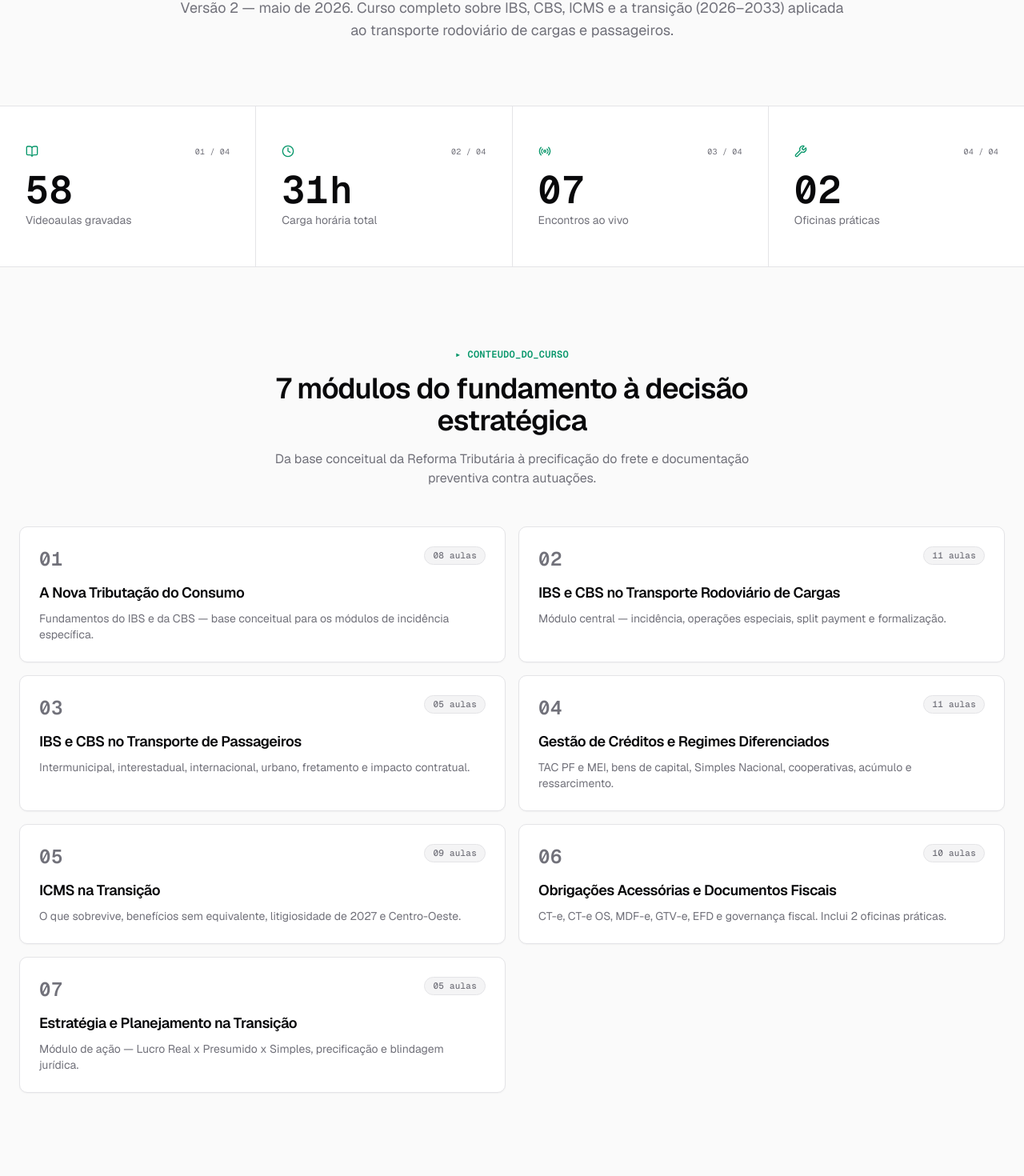
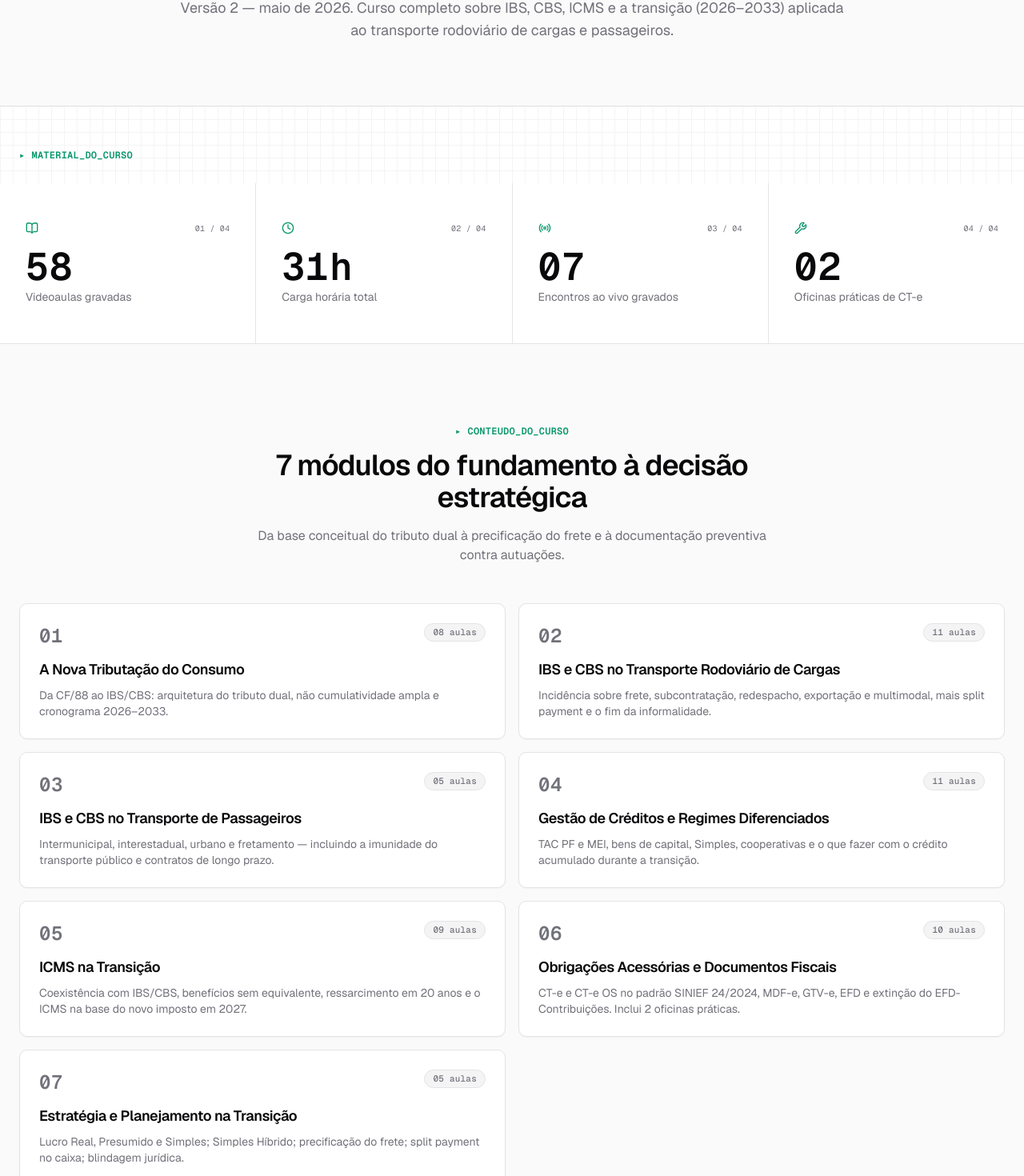
Before and after one commit to gittdcadvogados/tdccursos, a Next.js app: page /sobre in a window 1280 px wide. Shown: the part 289-1759 px from the top of the page at 80% size. Built offline with nearby package versions, Linux system fonts and the light colour scheme; no server answers.

Commit message:
feat: aplica copy completa do bot na home + tabela de leads + fix avatar

```diff
--- a/src/components/course/modules-overview.tsx
+++ b/src/components/course/modules-overview.tsx
@@ -6,49 +6,49 @@ const modules = [
     n: 1,
     title: "A Nova Tributação do Consumo",
     summary:
-      "Fundamentos do IBS e da CBS — base conceitual para os módulos de incidência específica.",
+      "Da CF/88 ao IBS/CBS: arquitetura do tributo dual, não cumulatividade ampla e cronograma 2026–2033.",
     lessons: 8,
   },
   {
     n: 2,
     title: "IBS e CBS no Transporte Rodoviário de Cargas",
     summary:
-      "Módulo central — incidência, operações especiais, split payment e formalização.",
+      "Incidência sobre frete, subcontratação, redespacho, exportação e multimodal, mais split payment e o fim da informalidade.",
     lessons: 11,
   },
   {
     n: 3,
     title: "IBS e CBS no Transporte de Passageiros",
     summary:
-      "Intermunicipal, interestadual, internacional, urbano, fretamento e impacto contratual.",
+      "Intermunicipal, interestadual, urbano e fretamento — incluindo a imunidade do transporte público e contratos de longo prazo.",
     lessons: 5,
   },
   {
     n: 4,
     title: "Gestão de Créditos e Regimes Diferenciados",
     summary:
-      "TAC PF e MEI, bens de capital, Simples Nacional, cooperativas, acúmulo e ressarcimento.",
+      "TAC PF e MEI, bens de capital, Simples, cooperativas e o que fazer com o crédito acumulado durante a transição.",
     lessons: 11,
   },
   {
     n: 5,
     title: "ICMS na Transição",
     summary:
-      "O que sobrevive, benefícios sem equivalente, litigiosidade de 2027 e Centro-Oeste.",
+      "Coexistência com IBS/CBS, benefícios sem equivalente, ressarcimento em 20 anos e o ICMS na base do novo imposto em 2027.",
     lessons: 9,
   },
   {
     n: 6,
     title: "Obrigações Acessórias e Documentos Fiscais",
     summary:
-      "CT-e, CT-e OS, MDF-e, GTV-e, EFD e governança fiscal. Inclui 2 oficinas práticas.",
+      "CT-e e CT-e OS no padrão SINIEF 24/2024, MDF-e, GTV-e, EFD e extinção do EFD-Contribuições. Inclui 2 oficinas práticas.",
     lessons: 10,
   },
   {
     n: 7,
     title: "Estratégia e Planejamento na Transição",
     summary:
-      "Módulo de ação — Lucro Real x Presumido x Simples, precificação e blindagem jurídica.",
+      "Lucro Real, Presumido e Simples; Simples Híbrido; precificação do frete; split payment no caixa; blindagem jurídica.",
     lessons: 5,
   },
 ];
@@ -67,7 +67,7 @@ export function ModulesOverview() {
             7 módulos do fundamento à decisão estratégica
           </h2>
           <p className="mt-4 text-foreground-muted">
-            Da base conceitual da Reforma Tributária à precificação do frete e
+            Da base conceitual do tributo dual à precificação do frete e à
             documentação preventiva contra autuações.
           </p>
         </header>
--- a/src/components/cta/final-cta.tsx
+++ b/src/components/cta/final-cta.tsx
@@ -17,8 +17,8 @@ export function FinalCta() {
               <span className="text-accent">decide o frete de 2027</span>.
             </h2>
             <p className="mt-4 text-foreground-muted md:text-lg">
-              Inscreva-se agora e tenha acesso vitalício às videoaulas, aos 7
-              encontros ao vivo e às atualizações enquanto a transição
+              Inscreva-se agora e tenha acesso vitalício às 58 videoaulas, aos
+              7 encontros ao vivo e às atualizações enquanto a transição
               acontece.
             </p>
             <div className="mt-8 flex flex-col items-start gap-3 sm:flex-row">
@@ -36,6 +36,10 @@ export function FinalCta() {
                 Antes, ver a aula gratuita
               </Link>
             </div>
+            <p className="tech-mono mt-6 text-xs text-foreground-muted">
+              <span className="text-accent">▸</span> acesso_vitalício ·
+              atualizações_inclusas · NF_para_CNPJ
+            </p>
           </div>
         </div>
       </div>
--- a/src/components/dashboard/stat-grid.tsx
+++ b/src/components/dashboard/stat-grid.tsx
@@ -3,15 +3,21 @@ import { BookOpen, Clock, Radio, Wrench } from "lucide-react";
 const stats = [
   { icon: BookOpen, value: "58", label: "Videoaulas gravadas" },
   { icon: Clock, value: "31h", label: "Carga horária total" },
-  { icon: Radio, value: "07", label: "Encontros ao vivo" },
-  { icon: Wrench, value: "02", label: "Oficinas práticas" },
+  { icon: Radio, value: "07", label: "Encontros ao vivo gravados" },
+  { icon: Wrench, value: "02", label: "Oficinas práticas de CT-e" },
 ];
 
 export function LandingStats() {
   return (
     <section className="relative border-y border-border bg-surface">
       <div className="bg-grid-tight pointer-events-none absolute inset-0 text-border/40 opacity-40" />
-      <div className="relative mx-auto grid max-w-content grid-cols-2 gap-px overflow-hidden rounded-none bg-border md:grid-cols-4">
+      <div className="relative mx-auto max-w-content px-6 pt-10 md:pt-12">
+        <span className="tech-mono inline-flex items-center gap-2 text-xs font-semibold uppercase tracking-[0.18em] text-accent">
+          <span>▸</span>
+          MATERIAL_DO_CURSO
+        </span>
+      </div>
+      <div className="relative mx-auto mt-6 grid max-w-content grid-cols-2 gap-px overflow-hidden rounded-none bg-border md:grid-cols-4">
         {stats.map(({ icon: Icon, value, label }, i) => (
           <div
             key={label}
--- a/src/components/faq/faq-section.tsx
+++ b/src/components/faq/faq-section.tsx
@@ -10,7 +10,7 @@ const faqs = [
     a: "Profissionais que atuam direta ou indiretamente com transporte rodoviário: contadores e advogados tributaristas que atendem transportadoras, equipes fiscais e financeiras de empresas de transporte de cargas e passageiros, e gestores que precisam tomar decisões estratégicas na transição.",
   },
   {
-    q: "Preciso ter conhecimento prévio sobre IBS/CBS?",
+    q: "Preciso ter conhecimento prévio sobre IBS e CBS?",
     a: "Não. O Módulo 1 cobre os fundamentos da nova tributação do consumo desde a CF/88, garantindo que todos partam de uma base sólida antes dos módulos específicos de transporte.",
   },
   {
@@ -22,8 +22,16 @@ const faqs = [
     a: "O acesso ao conteúdo gravado e aos encontros é vitalício a partir da inscrição, incluindo atualizações futuras durante o período da transição (2026–2033).",
   },
   {
+    q: "O conteúdo é atualizado conforme novos regulamentos?",
+    a: "Sim. A transição vai gerar novos atos normativos, ajustes do Comitê Gestor e decisões dos tribunais. As aulas afetadas são revisadas e novas aulas são publicadas no mesmo acesso vitalício, sem custo adicional.",
+  },
+  {
+    q: "Posso pagar com CNPJ e receber nota fiscal?",
+    a: "Sim. A inscrição pode ser feita em nome da pessoa jurídica, com emissão de nota fiscal pela TDC Advogados (Cuiabá / MT) e pagamento por boleto, cartão ou Pix.",
+  },
+  {
     q: "Há certificado de conclusão?",
-    a: "Sim. Ao completar todas as aulas, oficinas e encontros, você recebe certificado digital com a carga horária total do curso (~31h).",
+    a: "Sim. Ao completar todas as aulas, oficinas e encontros, você recebe certificado digital com a carga horária total do curso (aproximadamente 31h).",
   },
 ];
 
@@ -33,8 +41,9 @@ export function FaqSection() {
   return (
     <section className="mx-auto max-w-3xl px-6 py-20 md:py-24">
       <header className="text-center">
-        <span className="text-xs font-semibold uppercase tracking-[0.18em] text-accent">
-          Dúvidas frequentes
+        <span className="tech-mono inline-flex items-center gap-2 text-xs font-semibold uppercase tracking-[0.18em] text-accent">
+          <span>▸</span>
+          DÚVIDAS_FREQUENTES
         </span>
         <h2 className="mt-3 text-3xl font-semibold tracking-tight md:text-4xl">
           Perguntas comuns antes da inscrição
--- a/src/components/hero/landing-hero.tsx
+++ b/src/components/hero/landing-hero.tsx
@@ -58,9 +58,10 @@ export function LandingHero() {
           </h1>
 
           <p className="mx-auto mt-5 max-w-2xl text-pretty text-base text-foreground-muted md:text-lg">
-            IBS, CBS, ICMS e a transição — impactos e estratégias para
-            transportadoras, contadores e advogados tributaristas. Com Rafael
-            Vieira, fiscal de tributos estaduais licenciado.
+            IBS, CBS e ICMS aplicados ao transporte de cargas e passageiros —
+            da incidência ao CT-e, do crédito ao planejamento da transição
+            2026–2033. Com Rafael Vieira, fiscal de tributos estaduais
+            licenciado.
           </p>
 
           <div className="mt-9 flex flex-col items-center justify-center gap-3 sm:flex-row">
--- a/src/components/instructor/instructor-bio.tsx
+++ b/src/components/instructor/instructor-bio.tsx
@@ -1,4 +1,4 @@
-import { Award, GraduationCap, Scale } from "lucide-react";
+import { Award, GraduationCap, MapPin, Scale } from "lucide-react";
 
 const credentials = [
   {
@@ -11,7 +11,11 @@ const credentials = [
   },
   {
     icon: Award,
-    label: "Foco em Reforma Tributária e setor de transporte",
+    label: "Foco em Reforma Tributária e setor de transporte rodoviário",
+  },
+  {
+    icon: MapPin,
+    label: "Base em Cuiabá / MT — atuação consultiva no Centro-Oeste",
   },
 ];
 
@@ -34,8 +38,9 @@ export function InstructorBio() {
         </div>
 
         <div>
-          <span className="text-xs font-semibold uppercase tracking-[0.18em] text-accent">
-            Quem ensina
+          <span className="tech-mono inline-flex items-center gap-2 text-xs font-semibold uppercase tracking-[0.18em] text-accent">
+            <span>▸</span>
+            QUEM_ENSINA
           </span>
           <h2 className="mt-3 text-3xl font-semibold tracking-tight md:text-4xl">
             Rafael Vieira
@@ -47,10 +52,8 @@ export function InstructorBio() {
             em transportadoras e operações logísticas.
           </p>
           <p className="mt-3 text-foreground-muted">
-            Construiu este curso a partir do regulamento IBS/CBS, da LC
-            214/2025, do SINIEF 24/2024 e de pesquisas de campo com empresas
-            do setor — para preparar profissionais e empresas para a transição
-            de 2026 a 2033.
+            Construiu este curso a partir da LC 214/2025, do SINIEF 24/2024 e
+            de pesquisas de campo com empresas do setor.
           </p>
 
           <ul className="mt-8 space-y-3">
```
